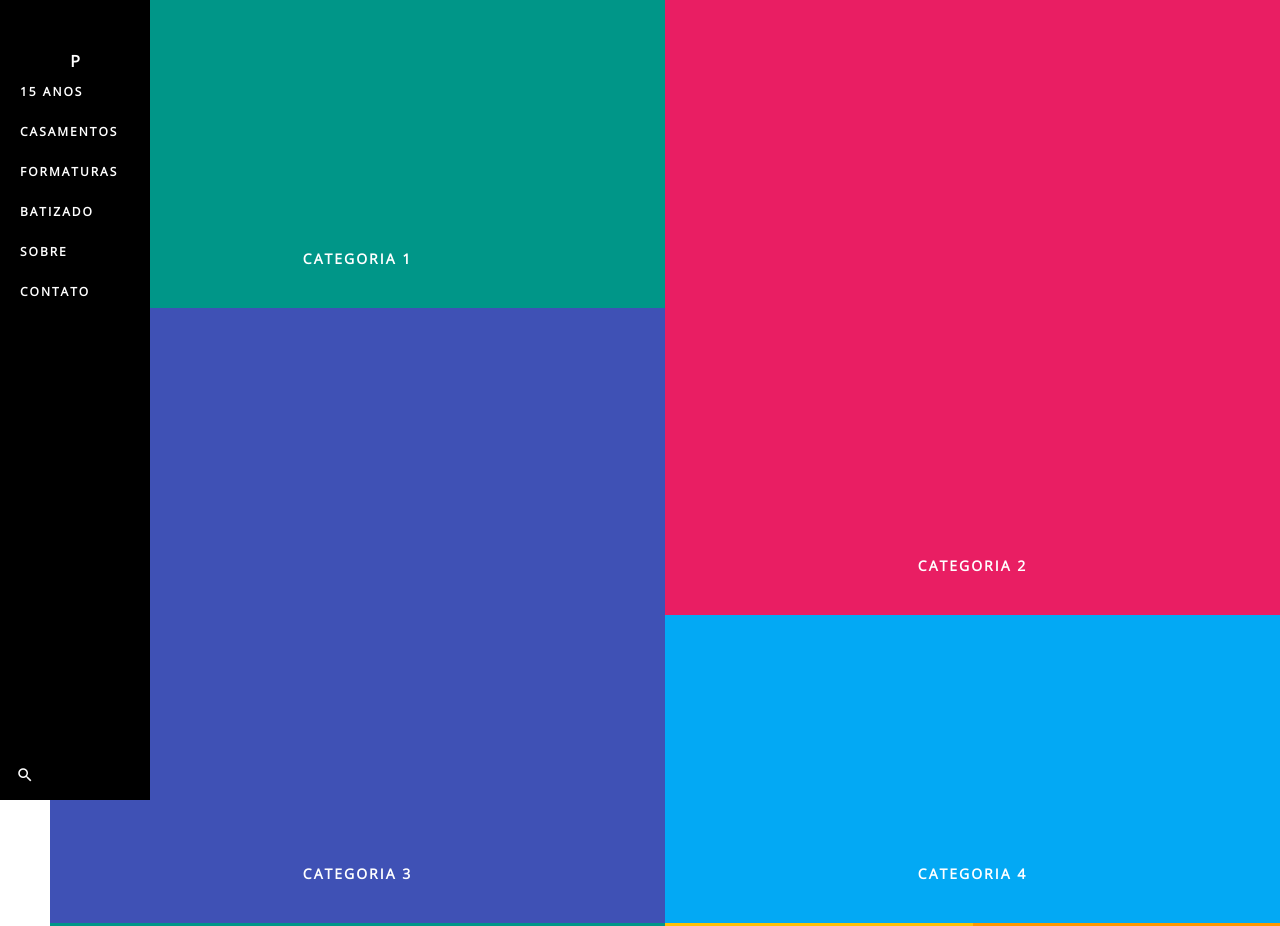
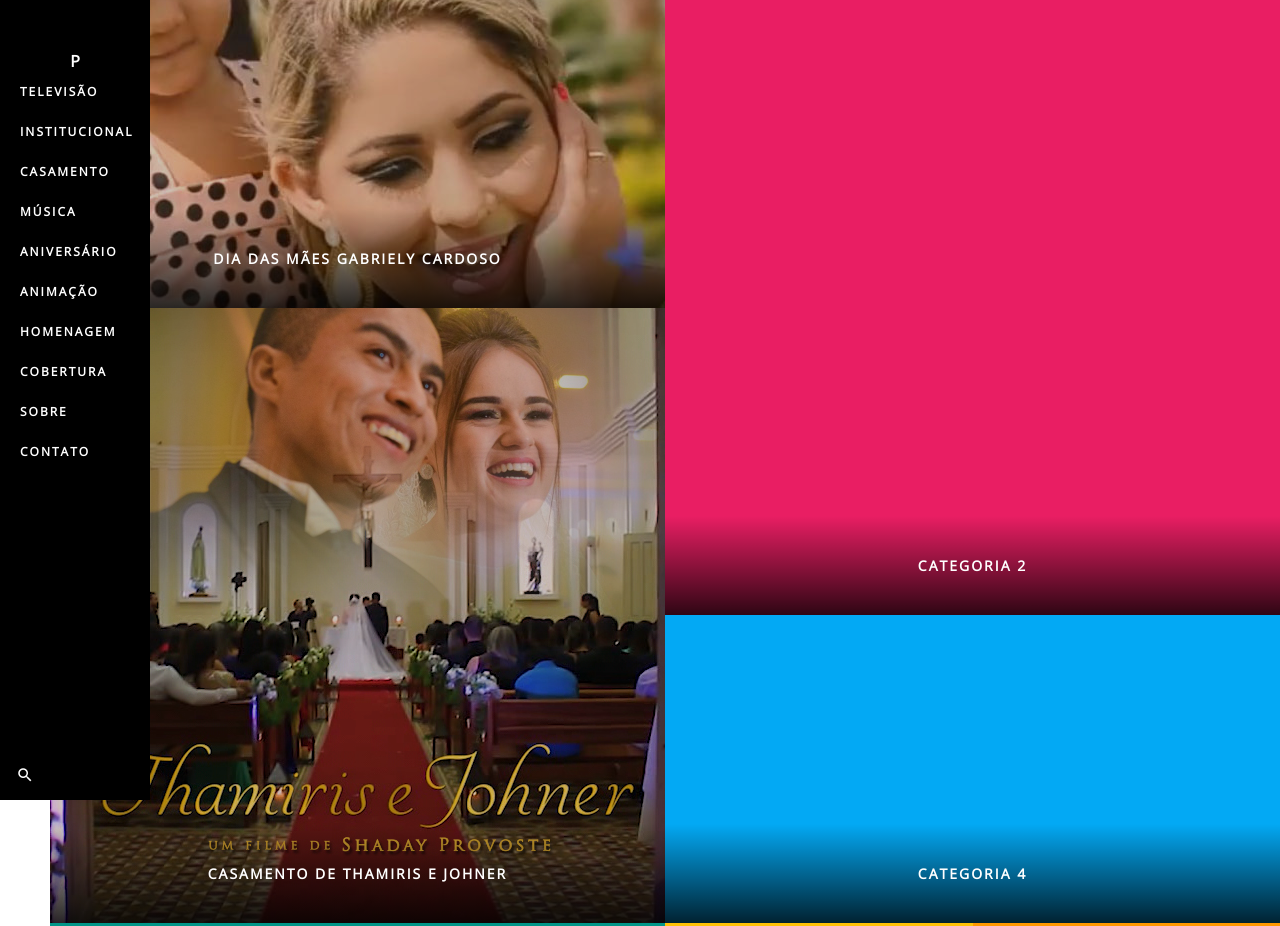
Before and after one commit to gleidsonteixeira/freelance-shaday, a plain HTML site: page index.html in a window 1280 px wide. Shown: the top 926 px of the page. Drawn offline with nearby package versions, Linux system fonts and the light colour scheme.

Commit message:
atualizando

```diff
--- a/css/estilo.css
+++ b/css/estilo.css
@@ -109,6 +109,7 @@ main .retangulo .bg{
     position: absolute;
     top: 0;
     left: 0;
+    background-color: #000;
 }
 main .quadrado:hover .bg,
 main .retangulo:hover .bg{
@@ -120,6 +121,7 @@ main .retangulo:hover .bg{
 }
 main .quadrado .bg img,
 main .retangulo .bg img{
+    opacity: 0.8;
     position: absolute;
     top: 50%;
     left: 50%;
@@ -128,6 +130,15 @@ main .retangulo .bg img{
     -moz-transform: translate(-50%, -50%);
     -ms-transform: translate(-50%, -50%);
     -o-transform: translate(-50%, -50%);
+    transition-duration: 0.3s;
+    -webkit-transition-duration: 0.3s;
+    -moz-transition-duration: 0.3s;
+    -ms-transition-duration: 0.3s;
+    -o-transition-duration: 0.3s;
+}
+main .quadrado .bg:hover img,
+main .retangulo .bg:hover img{
+    opacity: 1;
 }
 main .quadrado title,
 main .retangulo title{
@@ -143,6 +154,11 @@ main .retangulo title{
     letter-spacing: 2px;
     color: white;
     font-weight: bold;
+    background-color: transparent;
+    background-image: -webkit-linear-gradient(90deg, rgba(0,0,0,0.8), transparent);
+    background-image: -moz-linear-gradient(90deg, rgba(0,0,0,0.8), transparent);
+    background-image: -ms-linear-gradient(90deg, rgba(0,0,0,0.8), transparent);
+    background-image: -o-linear-gradient(90deg, rgba(0,0,0,0.8), transparent);
 }
 main .retangulo{
     width: 100%;
--- a/index.html
+++ b/index.html
@@ -21,16 +21,28 @@
                 </div>
                 <ul class="suave">
                     <li>
-                        <a href="#!" class="suave">15 anos</a>
+                        <a href="televisao.html" class="suave">Televisão</a>
                     </li>
                     <li>
-                        <a href="#!" class="suave">Casamentos</a>
+                        <a href="institucional.html" class="suave">Institucional</a>
                     </li>
                     <li>
-                        <a href="#!" class="suave">Formaturas</a>
+                        <a href="casamento.html" class="suave">Casamento</a>
                     </li>
                     <li>
-                        <a href="#!" class="suave">Batizado</a>
+                        <a href="musica.html" class="suave">Música</a>
+                    </li>
+                    <li>
+                        <a href="aniversario.html" class="suave">Aniversário</a>
+                    </li>
+                    <li>
+                        <a href="animacao.html" class="suave">Animação</a>
+                    </li>
+                    <li>
+                        <a href="homenagem.html" class="suave">Homenagem</a>
+                    </li>
+                    <li>
+                        <a href="cobertura.html" class="suave">Cobertura</a>
                     </li>
                     <li>
                         <a href="sobre.html" class="suave">Sobre</a>
@@ -45,20 +57,24 @@
         <main>
             <div class="esquerda">
                 <div class="retangulo">
-                    <div class="bg suave teal">
-                        <!--<img src="img/retangulo.jpg" alt="">-->
+                    <a href="#!">
+                        <div class="bg suave">
+                            <img src="img/televisao1.jpg" alt="Dia das mães Gabriely Cardoso">
                         </div>
                         <title>
-                        Categoria 1
+                            Dia das mães Gabriely Cardoso
                         </title>
+                    </a>
                 </div>
                 <div class="quadrado">
-                    <div class="bg suave indigo">
-                        <!--<img src="img/quadrado.jpg" alt="">-->
+                    <a href="#!">
+                        <div class="bg suave">
+                            <img src="img/casamento1.jpg" alt="Casamento de Thamiris e Johner">
                         </div>
                         <title>
-                        Categoria 3
+                            Casamento de Thamiris e Johner
                         </title>
+                    </a>
                 </div>
                 <div class="retangulo">
                     <div class="bg suave teal">
```
Also changed, not shown: sobre.html (+16 -4 lines), img/casamento1.jpg (added), img/televisao1.jpg (added). Lines whose indentation alone changed are shown as unchanged.
